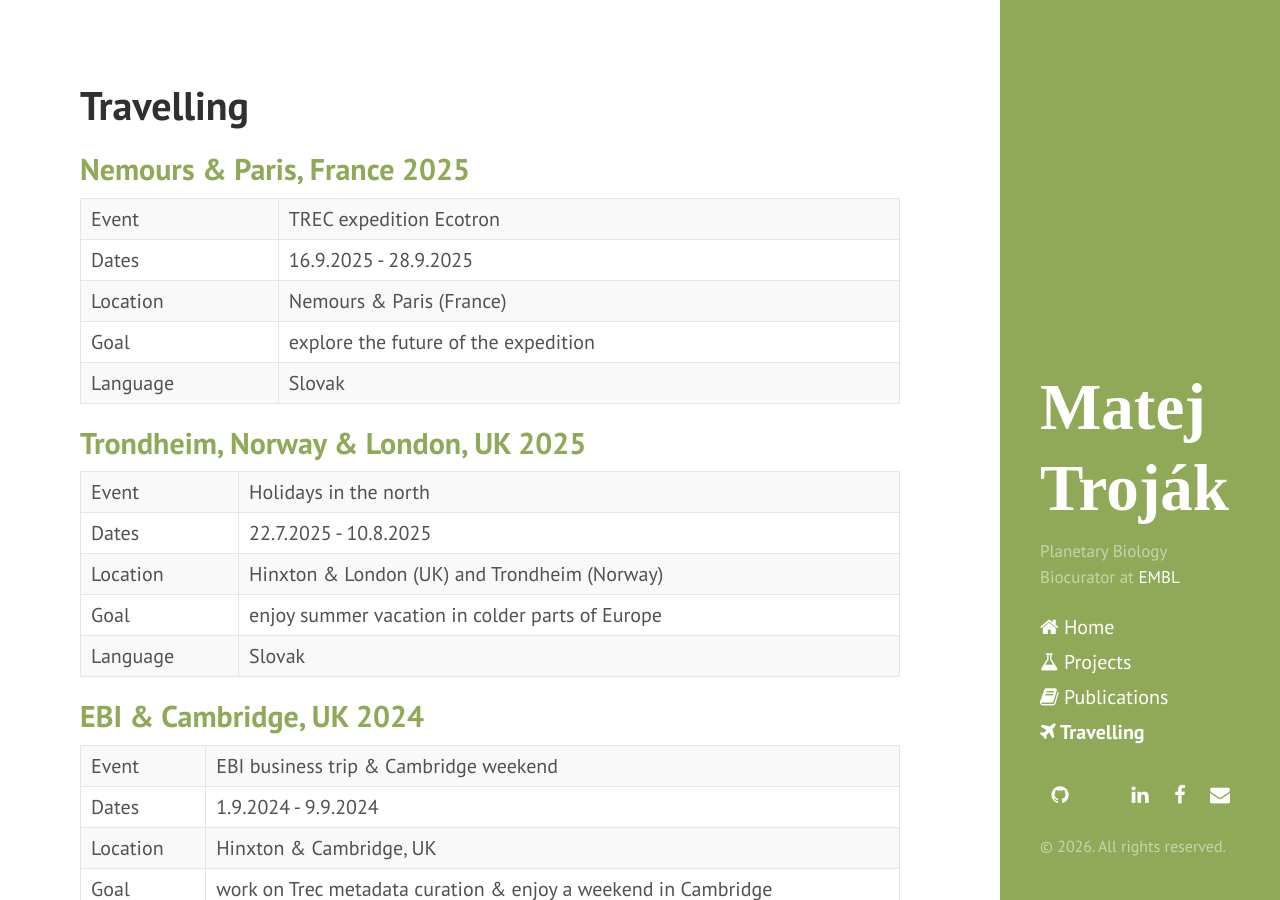
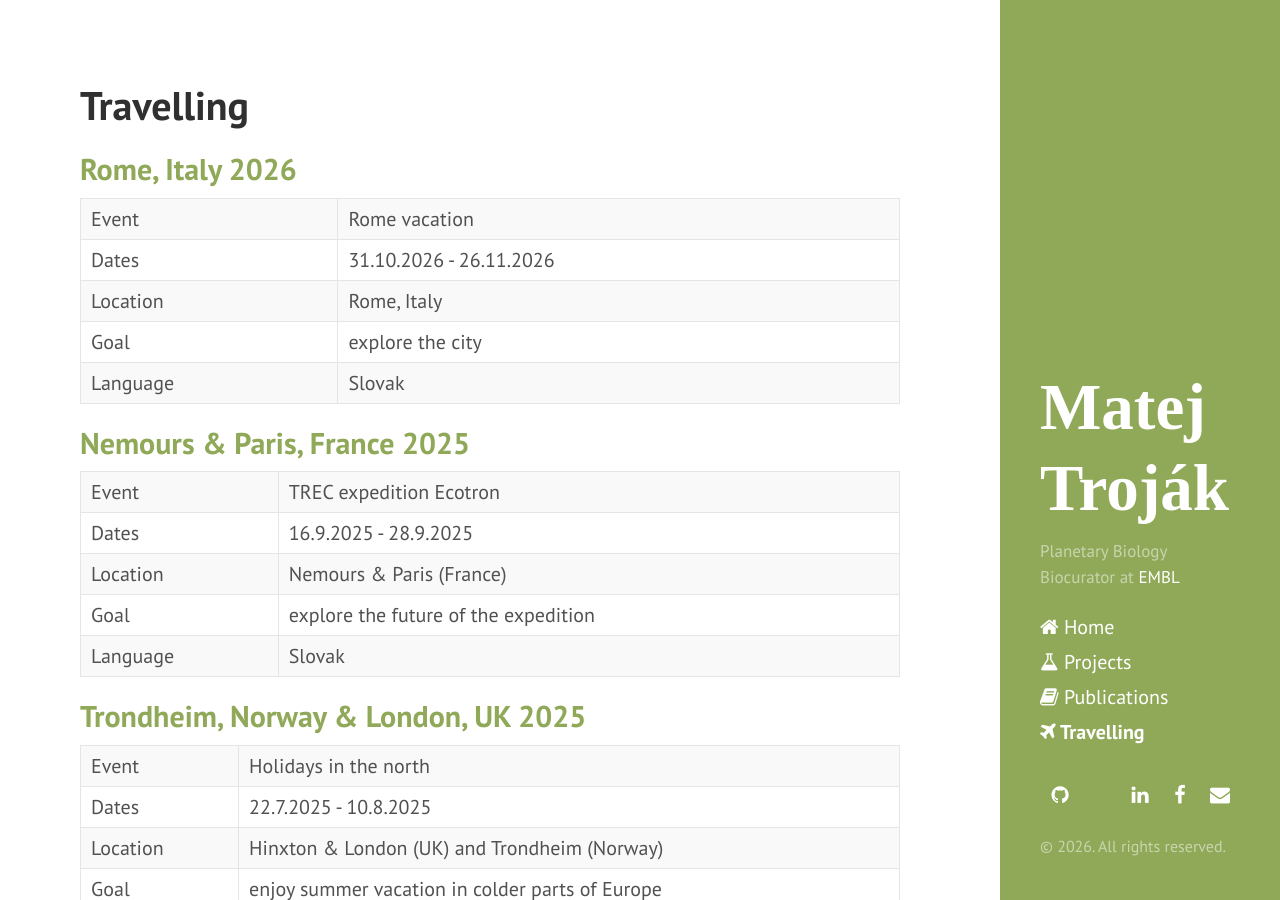
Before and after one commit to xtrojak/xtrojak.github.io, a Jekyll site: the page built from travelling.md, in a window 1280 px wide and 900 px high. Built offline with Jekyll 4.4.1, drawn with Linux system fonts in a browser that asks for light colours; some web fonts are replaced; a style sheet for code colours, icons or effects is not loaded.

Commit message:
Add Rome 2026 - cemetery and aquaduckt

```diff
--- a/travelling.md
+++ b/travelling.md
@@ -2,6 +2,14 @@
 layout: page
 title: Travelling
 ---
+
+## <a href="/travelling/rome-2026">Rome, Italy 2026</a>
+
+| Event | Rome vacation                                                                                 |
+| Dates | 31.10.2026 - 26.11.2026                                                                                                 |
+| Location | Rome, Italy                                                                                                |
+| Goal | explore the city                                                                                                |
+| Language | Slovak |
 
 ## <a href="/travelling/nemours-paris-2025"> Nemours & Paris, France 2025</a>
 
```
Also changed, not shown: _posts/2026-11-01-rome.md (added, +50 -0 lines).
